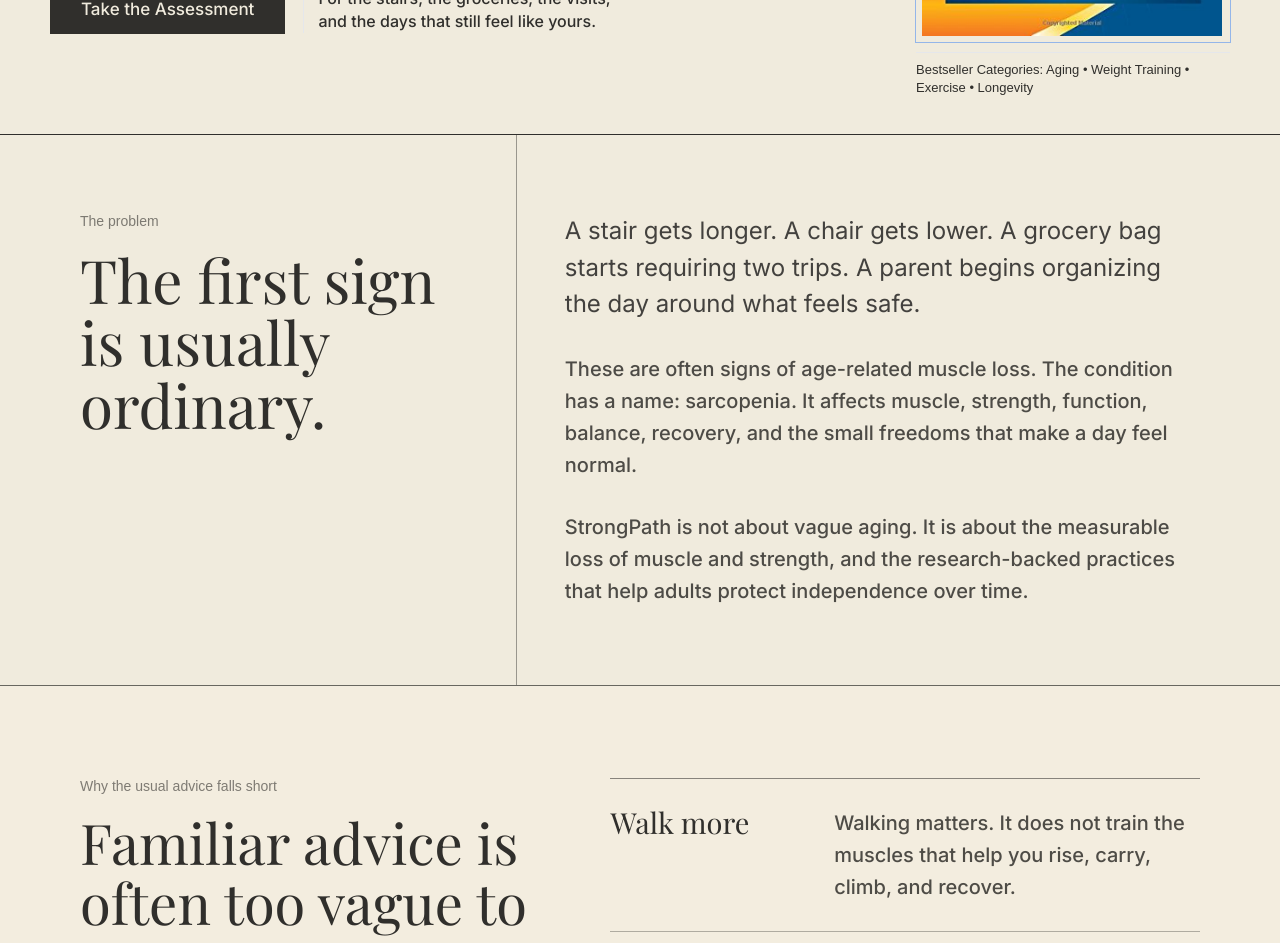
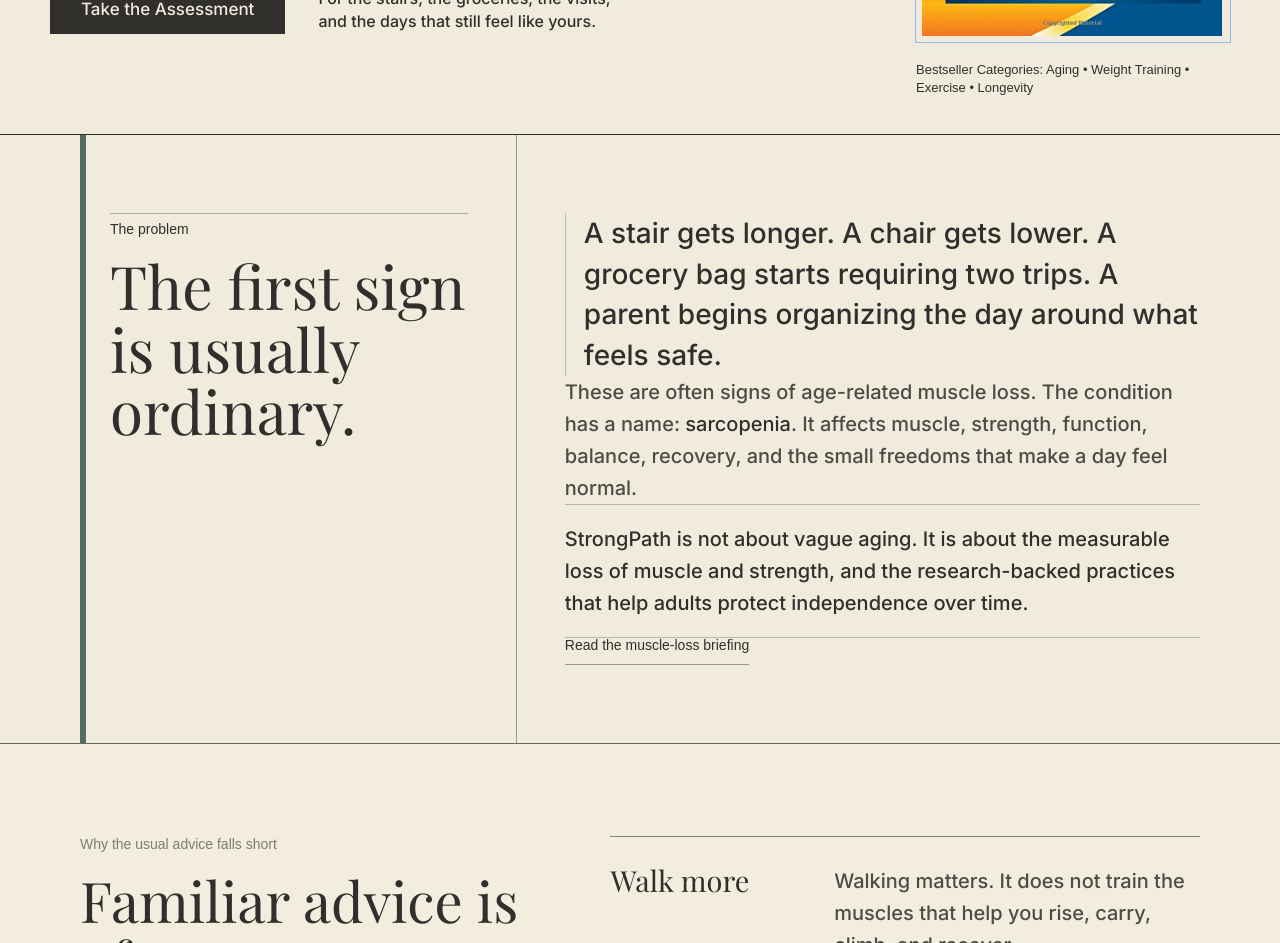
Before and after one commit to JPCWooJ/strongpath, a Next.js app: page / in a window 1280 px wide. Shown: the part 640-1583 px from the top of the page. Built offline with nearby package versions, Linux system fonts and the light colour scheme; no server answers.

Commit message:
Refine homepage problem section

```diff
--- a/app/(marketing)/page.tsx
+++ b/app/(marketing)/page.tsx
@@ -198,28 +198,42 @@ export default function HomePage() {
 
       <section id="learn-more" className="scroll-mt-28 border-b border-inkwell/70 bg-parchment">
         <div className="sp-container grid gap-0 lg:grid-cols-[0.78fr_1.22fr]">
-          <div className="border-b border-inkwell/45 py-[78px] lg:border-b-0 lg:border-r lg:pr-48">
-            <p className="sp-kicker mb-18 text-inkwell/60">The problem</p>
+          <div className="border-b border-inkwell/45 bg-verdigris-wash/18 py-[78px] pl-14 lg:border-b-0 lg:border-l-[6px] lg:border-r lg:border-l-verdigris lg:pl-24 lg:pr-48">
+            <p className="mb-18 border-t border-inkwell/35 pt-8 font-utility text-[14px] font-medium leading-none text-inkwell/74">
+              The problem
+            </p>
             <h2 className="font-display text-[42px] font-normal leading-[1.04] md:text-[60px]">
               The first sign is usually ordinary.
             </h2>
           </div>
           <div className="py-[78px] lg:pl-48">
-            <div className="grid gap-30">
-              <p className="font-body text-[24px] font-normal leading-[1.52] text-inkwell/90">
+            <div className="grid gap-26">
+              <p className="border-l border-inkwell/25 pl-18 font-body text-[26px] font-medium leading-[1.45] text-inkwell/92 md:text-[28px]">
                 A stair gets longer. A chair gets lower. A grocery bag starts requiring two trips.
                 A parent begins organizing the day around what feels safe.
               </p>
               <p className="sp-body text-inkwell/85">
-                These are often signs of age-related muscle loss. The condition has a name:
-                sarcopenia. It affects muscle, strength, function, balance, recovery, and the small
-                freedoms that make a day feel normal.
+                These are often signs of age-related muscle loss. The condition has a name:{' '}
+                <strong className="font-medium text-inkwell">sarcopenia</strong>. It affects muscle,
+                strength, function, balance, recovery, and the small freedoms that make a day feel
+                normal.
               </p>
-              <p className="sp-body text-inkwell/85">
-                StrongPath is not about vague aging. It is about the measurable loss of muscle and
-                strength, and the research-backed practices that help adults protect independence over
-                time.
-              </p>
+              <div className="border-y border-inkwell/30 py-18">
+                <p className="sp-body text-inkwell/88">
+                  StrongPath is not about vague aging. It is about the{' '}
+                  <strong className="font-medium text-inkwell">
+                    measurable loss of muscle and strength
+                  </strong>
+                  , and the research-backed practices that help adults protect independence over
+                  time.
+                </p>
+              </div>
+              <Link
+                href="/blog/why-muscle-loss-changes-everything-after-50"
+                className="justify-self-start border-b border-inkwell/45 pb-3 font-utility text-[14px] font-medium leading-none text-inkwell/72 transition-colors hover:border-inkwell hover:text-inkwell"
+              >
+                Read the muscle-loss briefing
+              </Link>
             </div>
           </div>
         </div>
```
